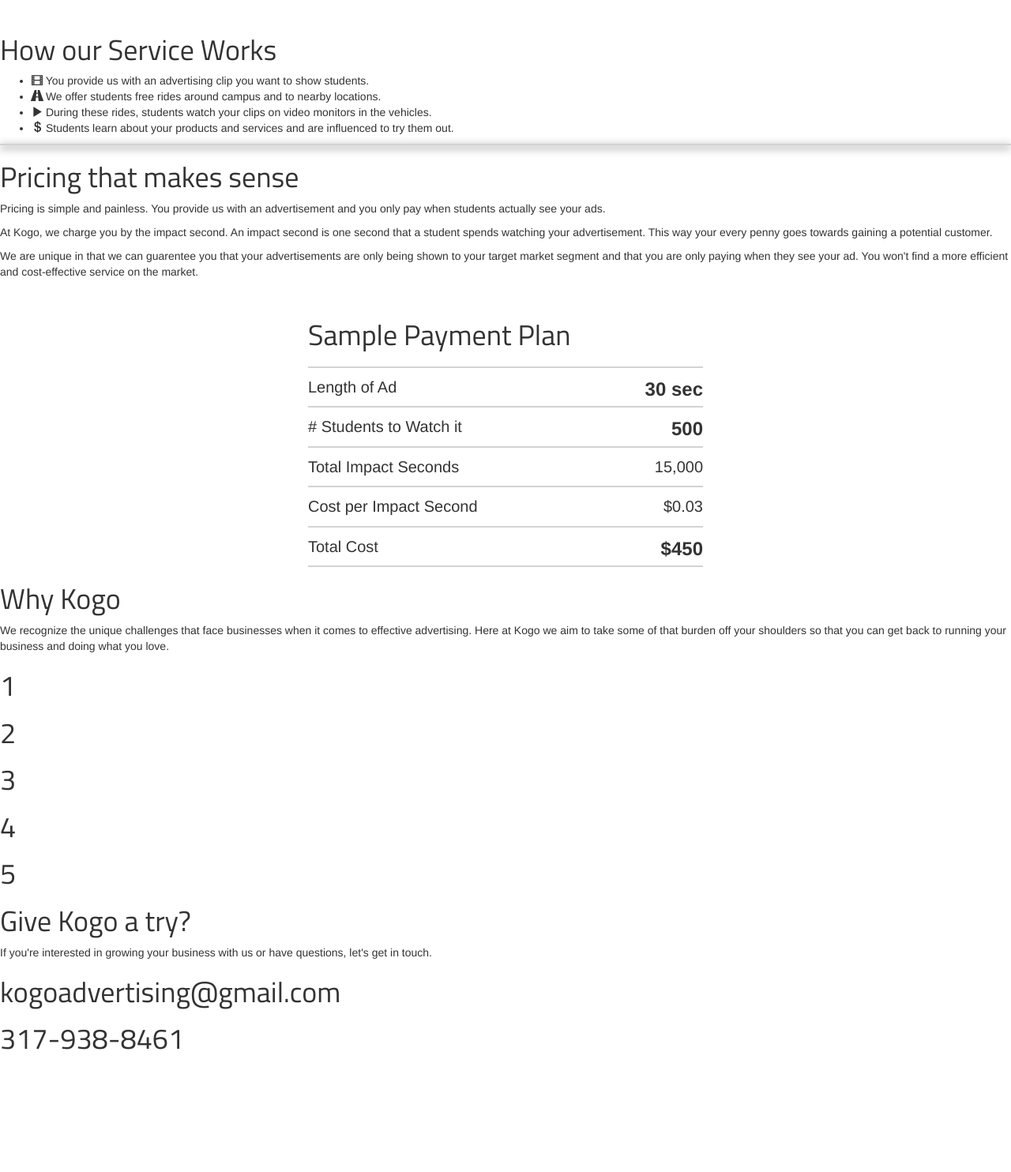
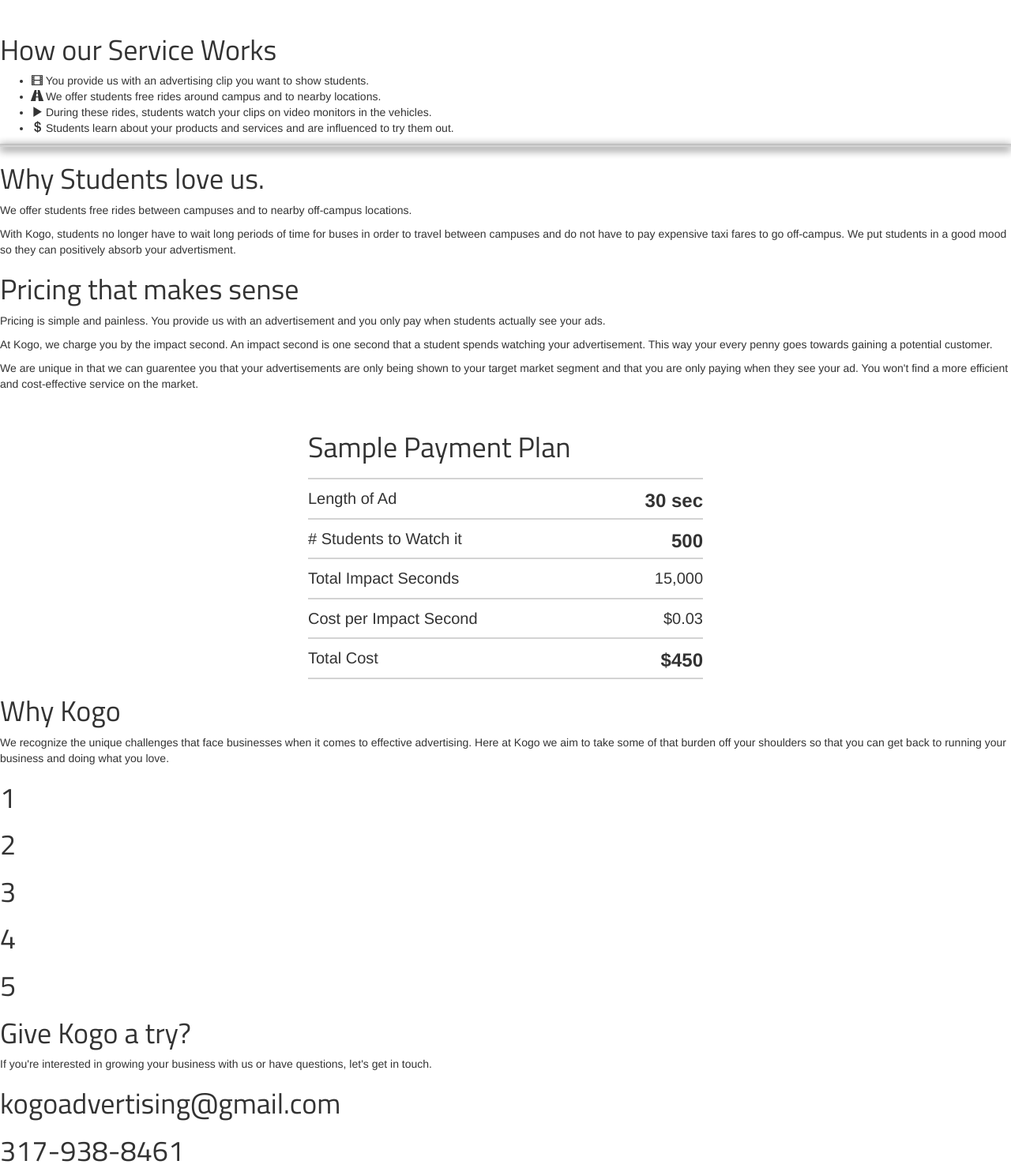
Before and after one commit to akyker20/KogoBusinesses, a Django app: page / in a window 1280 px wide. Shown: the part 1677-3161 px from the top of the page at 79% size. Before the commit the page ends 3006 px from the top, so only its background shows below. Run offline with Django 3.2, Linux system fonts and the light colour scheme; some libraries are stand-ins or nearby versions.

Commit message:
added student section

```diff
--- a/kogo/static/css/company/desktop.css
+++ b/kogo/static/css/company/desktop.css
@@ -61,7 +61,7 @@
 	overflow: auto;
 }
 
-section.service, section.why-kogo {
+section.service, section.why-kogo, section.students {
 	padding: 180px 200px;
 	width: 100%;
 	background: #33425A;
@@ -69,10 +69,30 @@
 	overflow: auto;
 }
 
+section.students {
+	background: #337a5A;
+}
+
+
 div.service-left-container {
 	margin-bottom: 50px;
 	float: left;
 	width: 600px;
+}
+
+div.student-info-container {
+	margin-bottom: 50px;
+	float: right;
+	width: 600px;
+}
+
+div.student-video {
+	margin: 0px 0px 0px 20px;
+	height: 275px;
+	width: 490px;
+	background: gray;
+	opacity: 0.8;
+	float: left;
 }
 
 section.why-kogo h1 {
@@ -139,7 +159,7 @@
 	font-size: 1.5em;
 }
 
-p.pricing-details {
+p.details {
 	font-size: 1.2em;
 }
 
--- a/kogo/templates/companies.html
+++ b/kogo/templates/companies.html
@@ -56,6 +56,22 @@
 	</div>
 </section>
 
+<section class="students">
+	<div class="info-container">
+		<div class="student-video shadow"></div>
+		<div class="student-info-container">
+			<h1>Why Students love us.</h1>
+			<p class="summary">
+				We offer students free rides between campuses and to nearby off-campus locations.
+			</p>
+			<p class="details">
+				With Kogo, students no longer have to wait long periods of time for buses in order to travel between campuses and do not have to pay expensive taxi fares to go off-campus. We put students
+				in a good mood so they can positively absorb your advertisment.
+			</p>
+		</div>
+	</div>
+</section>
+
 <section class="price-information">
 	<div class="info-container">
 		<div class="left-container">
@@ -63,10 +79,10 @@
 			<p class="pricing-summary">
 				Pricing is simple and painless. You provide us with an advertisement and you only pay when students actually see your ads.
 			</p>
-			<p class="pricing-details">
+			<p class="details">
 				At Kogo, we charge you by the impact second. An impact second is one second that a student spends watching your advertisement. This way your every penny goes towards gaining a potential customer.
 			</p>
-			<p class="pricing-details">
+			<p class="details">
 				We are unique in that we can guarentee you that your advertisements are only being shown to your
 				target market segment and that you are only paying when they see your ad. You won't find a more
 				efficient and cost-effective service on the market.
```
